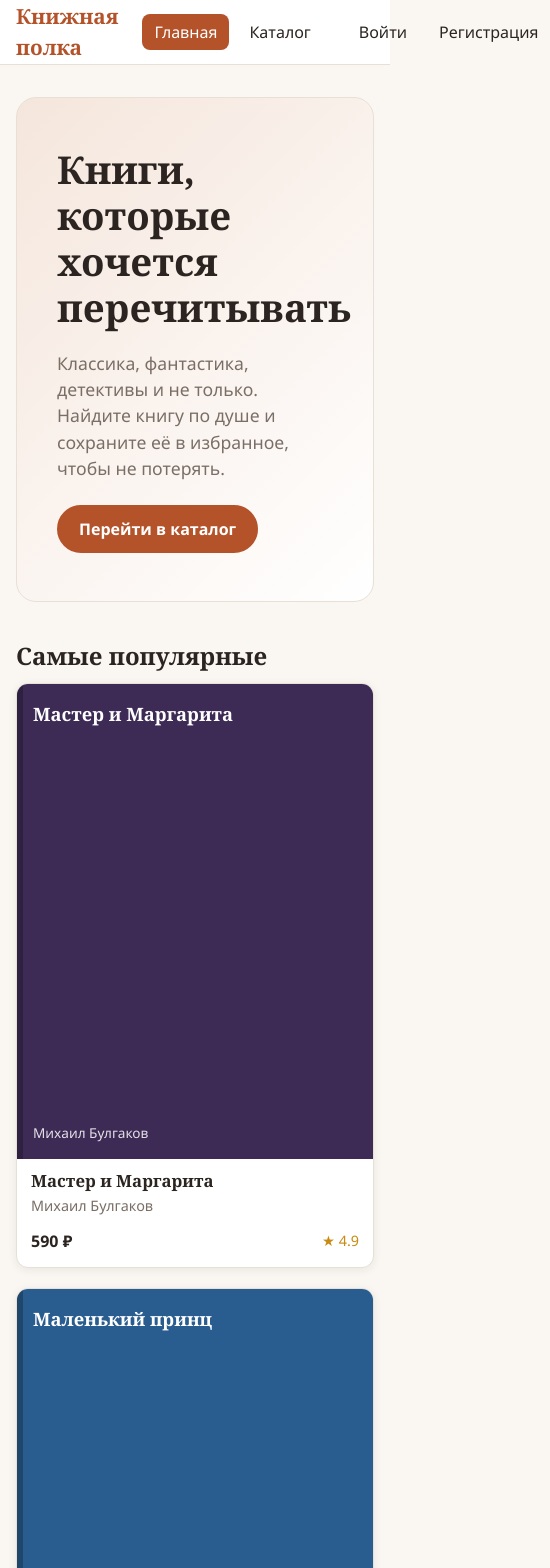
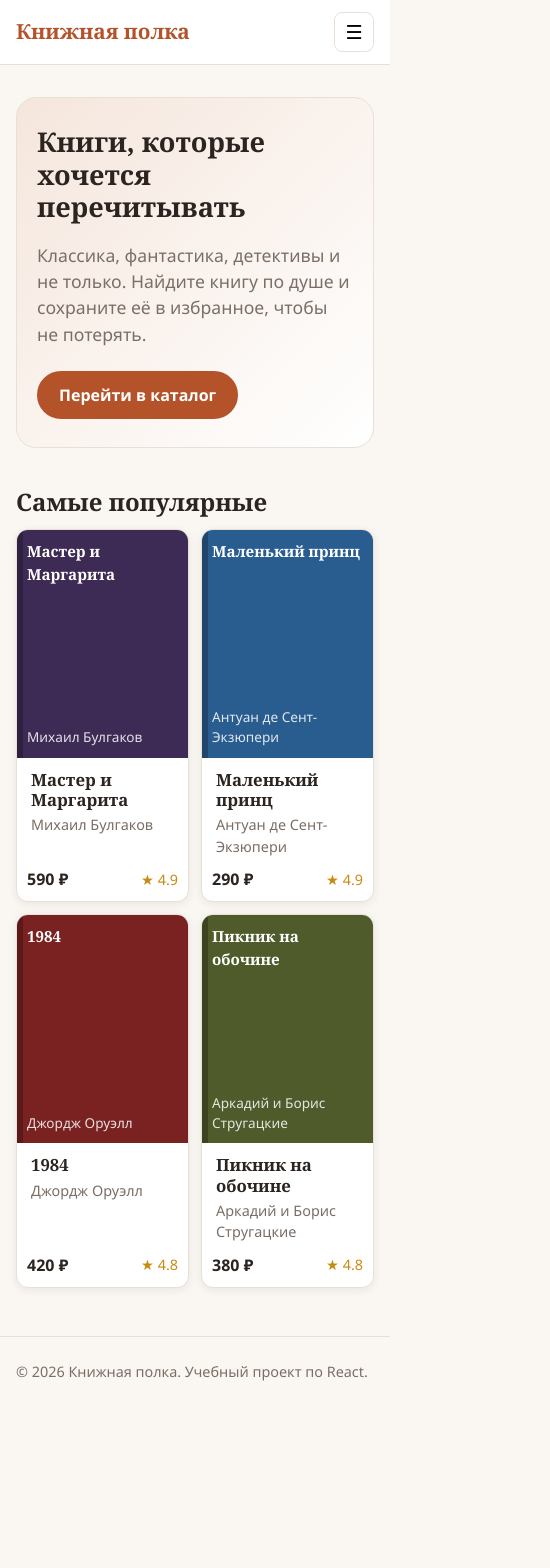
Before and after one commit to refaxD/RKSI_homework, a React (Vite) app: page / in a window 390 px wide. Shown: the top 1568 px of the page, 550 px wide, since content can reach past the window. After the commit the page ends 1407 px from the top, so only its background shows below. Built offline with nearby package versions, Linux system fonts and the light colour scheme.

Commit message:
feat: add responsive layout and animated mobile menu

```diff
--- a/src/components/Header.jsx
+++ b/src/components/Header.jsx
@@ -1,22 +1,40 @@
+import { useState } from "react";
 import { Link, NavLink, useNavigate } from "react-router-dom";
 import { useAuth } from "../context/AuthContext";
 
 function Header() {
   const { user, logout } = useAuth();
   const navigate = useNavigate();
+  const [isMenuOpen, setIsMenuOpen] = useState(false);
 
   function handleLogout() {
     logout();
     navigate("/");
   }
 
+  function closeMenu() {
+    setIsMenuOpen(false);
+  }
+
   return (
     <header className="header">
       <div className="container header__inner">
-        <Link to="/" className="logo">
+        <Link to="/" className="logo" onClick={closeMenu}>
           Книжная полка
         </Link>
 
+        <button
+          type="button"
+          className="burger"
+          onClick={() => setIsMenuOpen(!isMenuOpen)}
+          aria-label="Открыть меню"
+          aria-expanded={isMenuOpen}
+        >
+          {isMenuOpen ? "✕" : "☰"}
+        </button>
+
+        {/* На мобильных это выпадающее меню, на широком экране — обычная строка в шапке */}
+        <div className={isMenuOpen ? "header__menu header__menu--open" : "header__menu"} onClick={closeMenu}>
           <nav className="nav">
             <NavLink to="/" end className="nav__link">
               Главная
@@ -48,6 +66,7 @@ function Header() {
             )}
           </div>
         </div>
+      </div>
     </header>
   );
 }
--- a/src/index.css
+++ b/src/index.css
@@ -583,3 +583,110 @@ img {
     transform: translateY(0);
   }
 }
+
+.header__inner {
+  position: relative;
+}
+
+.header__menu {
+  display: flex;
+  flex: 1;
+  align-items: center;
+  gap: 24px;
+}
+
+.burger {
+  display: none;
+  margin-left: auto;
+  width: 40px;
+  height: 40px;
+  border: 1px solid var(--border);
+  border-radius: 8px;
+  background: var(--surface);
+  font-size: 1.2rem;
+  cursor: pointer;
+}
+
+@media (max-width: 768px) {
+  .burger {
+    display: block;
+  }
+
+  .header__menu {
+    position: absolute;
+    top: 64px;
+    left: 0;
+    right: 0;
+    flex-direction: column;
+    align-items: stretch;
+    gap: 8px;
+    padding: 0 16px;
+    background: var(--surface);
+    border-bottom: 1px solid var(--border);
+    max-height: 0;
+    overflow: hidden;
+    opacity: 0;
+    transition: max-height 0.3s ease, opacity 0.3s ease, padding 0.3s ease;
+  }
+
+  .header__menu--open {
+    max-height: 400px;
+    padding: 12px 16px 16px;
+    opacity: 1;
+    box-shadow: var(--shadow-hover);
+  }
+
+  .nav,
+  .header__actions {
+    flex-direction: column;
+    align-items: stretch;
+    margin-left: 0;
+  }
+
+  .nav__link {
+    padding: 10px 12px;
+    text-align: left;
+  }
+
+  .hero {
+    padding: 28px 20px;
+  }
+
+  .hero h1 {
+    font-size: 1.7rem;
+  }
+
+  .book,
+  .account {
+    grid-template-columns: 1fr;
+  }
+
+  .book .cover--large {
+    max-width: 220px;
+    margin: 0 auto;
+  }
+
+  .auth {
+    padding: 24px 16px;
+  }
+}
+
+@media (max-width: 480px) {
+  .grid {
+    grid-template-columns: repeat(2, 1fr);
+    gap: 12px;
+  }
+
+  .cover {
+    padding: 10px;
+  }
+
+  .cover__title {
+    font-size: 0.95rem;
+  }
+
+  .card__footer {
+    flex-wrap: wrap;
+    padding: 10px;
+  }
+}
```
Lines whose indentation alone changed are shown as unchanged.
